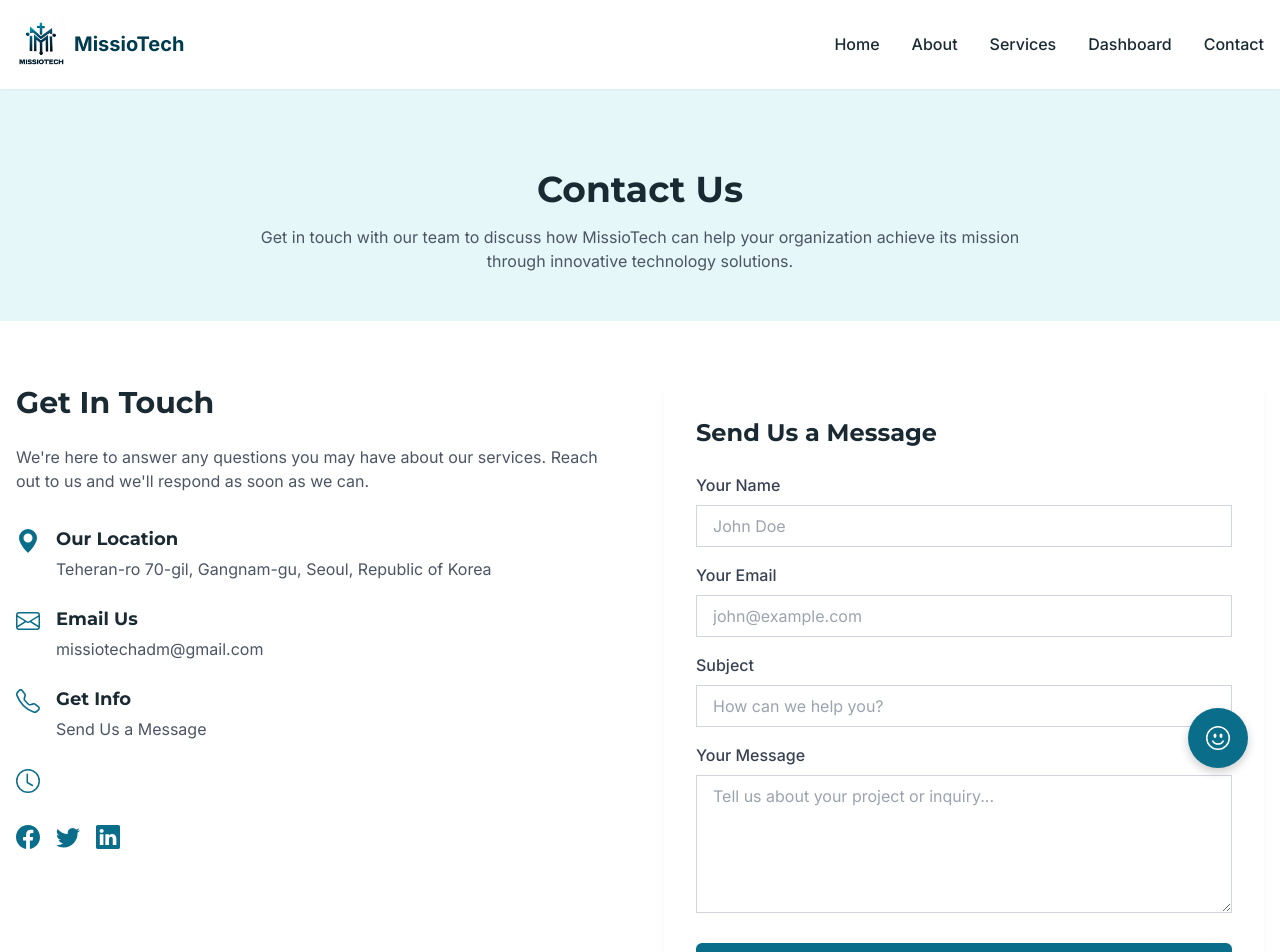
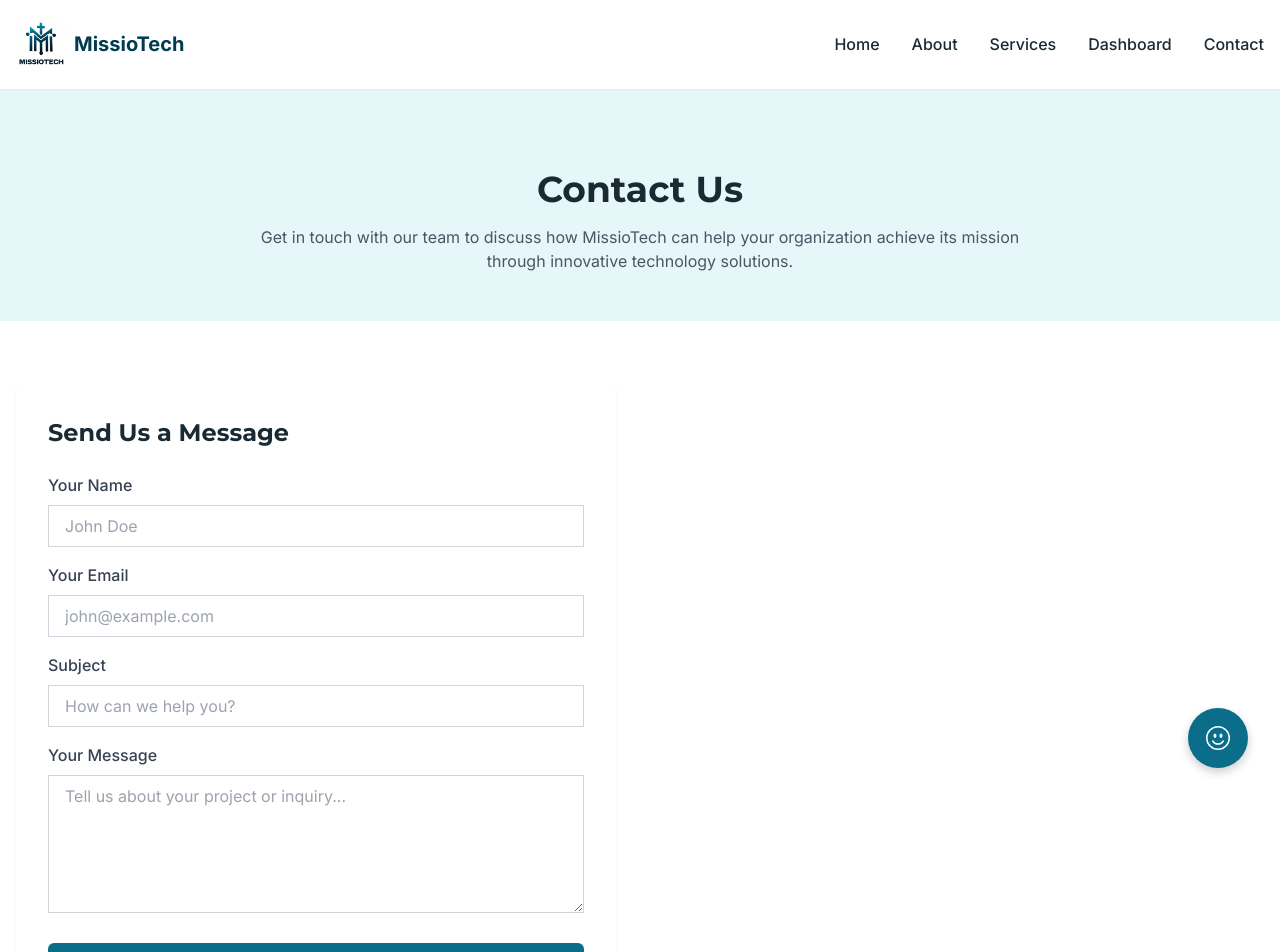
Before and after one commit to Korsa1/missiotech-web, a Next.js app: page /contact in a window 1280 px wide. Shown: the top 952 px of the page. Built offline with nearby package versions, Linux system fonts and the light colour scheme.

Commit message:
fix: contact page

```diff
--- a/src/app/contact/page.tsx
+++ b/src/app/contact/page.tsx
@@ -20,88 +20,14 @@ const ContactPage = () => {
       <section className="py-16">
         <div className="container mx-auto px-4">
           <div className="grid grid-cols-1 md:grid-cols-2 gap-12">
-            <div>
-              <h2 className="text-3xl font-bold mb-6">Get In Touch</h2>
-              <p className="text-gray-600 mb-8">
-                We're here to answer any questions you may have about our services. Reach out to us and we'll respond as soon as we can.
-              </p>
-
-              <div className="space-y-6">
-                <div className="flex items-start">
-                  <div className="text-[#0A6E8A] mr-4 mt-1">
-                    <svg xmlns="http://www.w3.org/2000/svg" width="24" height="24" fill="currentColor" viewBox="0 0 16 16">
-                      <path d="M8 16s6-5.686 6-10A6 6 0 0 0 2 6c0 4.314 6 10 6 10zm0-7a3 3 0 1 1 0-6 3 3 0 0 1 0 6z"/>
-                    </svg>
-                  </div>
-                  <div>
-                    <h3 className="font-bold text-lg mb-1">Our Location</h3>
-                    <p className="text-gray-600">Teheran-ro 70-gil, Gangnam-gu, Seoul, Republic of Korea</p>
-                  </div>
-                </div>
-
-                <div className="flex items-start">
-                  <div className="text-[#0A6E8A] mr-4 mt-1">
-                    <svg xmlns="http://www.w3.org/2000/svg" width="24" height="24" fill="currentColor" viewBox="0 0 16 16">
-                      <path d="M0 4a2 2 0 0 1 2-2h12a2 2 0 0 1 2 2v8a2 2 0 0 1-2 2H2a2 2 0 0 1-2-2V4Zm2-1a1 1 0 0 0-1 1v.217l7 4.2 7-4.2V4a1 1 0 0 0-1-1H2Zm13 2.383-4.708 2.825L15 11.105V5.383Zm-.034 6.876-5.64-3.471L8 9.583l-1.326-.795-5.64 3.47A1 1 0 0 0 2 13h12a1 1 0 0 0 .966-.741ZM1 11.105l4.708-2.897L1 5.383v5.722Z"/>
-                    </svg>
-                  </div>
-                  <div>
-                    <h3 className="font-bold text-lg mb-1">Email Us</h3>
-                    <p className="text-gray-600">missiotechadm@gmail.com</p>
-                  </div>
-                </div>
-
-                <div className="flex items-start">
-                  <div className="text-[#0A6E8A] mr-4 mt-1">
-                    <svg xmlns="http://www.w3.org/2000/svg" width="24" height="24" fill="currentColor" viewBox="0 0 16 16">
-                      <path d="M3.654 1.328a.678.678 0 0 0-1.015-.063L1.605 2.3c-.483.484-.661 1.169-.45 1.77a17.568 17.568 0 0 0 4.168 6.608 17.569 17.569 0 0 0 6.608 4.168c.601.211 1.286.033 1.77-.45l1.034-1.034a.678.678 0 0 0-.063-1.015l-2.307-1.794a.678.678 0 0 0-.58-.122l-2.19.547a1.745 1.745 0 0 1-1.657-.459L5.482 8.062a1.745 1.745 0 0 1-.46-1.657l.548-2.19a.678.678 0 0 0-.122-.58L3.654 1.328zM1.884.511a1.745 1.745 0 0 1 2.612.163L6.29 2.98c.329.423.445.974.315 1.494l-.547 2.19a.678.678 0 0 0 .178.643l2.457 2.457a.678.678 0 0 0 .644.178l2.189-.547a1.745 1.745 0 0 1 1.494.315l2.306 1.794c.829.645.905 1.87.163 2.611l-1.034 1.034c-.74.74-1.846 1.065-2.877.702a18.634 18.634 0 0 1-7.01-4.42 18.634 18.634 0 0 1-4.42-7.009c-.362-1.03-.037-2.137.703-2.877L1.885.511z"/>
-                    </svg>
-                  </div>
-                  <div>
-                    <h3 className="font-bold text-lg mb-1">Get Info</h3>
-                    <p className="text-gray-600">Send Us a Message</p>
-                  </div>
-                </div>
-
-                <div className="flex items-start">
-                  <div className="text-[#0A6E8A] mr-4 mt-1">
-                    <svg xmlns="http://www.w3.org/2000/svg" width="24" height="24" fill="currentColor" viewBox="0 0 16 16">
-                      <path d="M8 3.5a.5.5 0 0 0-1 0V9a.5.5 0 0 0 .252.434l3.5 2a.5.5 0 0 0 .496-.868L8 8.71V3.5z"/>
-                      <path d="M8 16A8 8 0 1 0 8 0a8 8 0 0 0 0 16zm7-8A7 7 0 1 1 1 8a7 7 0 0 1 14 0z"/>
-                    </svg>
-                  </div>
-                  <div>
-                    <h3 className="font-bold text-lg mb-1"></h3>
-                    <p className="text-gray-600"></p>
-                    <p className="text-gray-600"></p>
-                  </div>
-                </div>
-              </div>
-
-              <div className="mt-8">
-                <h3 className="font-bold text-lg mb-4"></h3>
-                <div className="flex space-x-4">
-                  <a href="#" className="text-[#0A6E8A] hover:text-[#003B4F] transition-colors">
-                    <svg xmlns="http://www.w3.org/2000/svg" width="24" height="24" fill="currentColor" viewBox="0 0 16 16">
-                      <path d="M16 8.049c0-4.446-3.582-8.05-8-8.05C3.58 0-.002 3.603-.002 8.05c0 4.017 2.926 7.347 6.75 7.951v-5.625h-2.03V8.05H6.75V6.275c0-2.017 1.195-3.131 3.022-3.131.876 0 1.791.157 1.791.157v1.98h-1.009c-.993 0-1.303.621-1.303 1.258v1.51h2.218l-.354 2.326H9.25V16c3.824-.604 6.75-3.934 6.75-7.951z"/>
-                    </svg>
-                  </a>
-                  <a href="#" className="text-[#0A6E8A] hover:text-[#003B4F] transition-colors">
-                    <svg xmlns="http://www.w3.org/2000/svg" width="24" height="24" fill="currentColor" viewBox="0 0 16 16">
-                      <path d="M5.026 15c6.038 0 9.341-5.003 9.341-9.334 0-.14 0-.282-.006-.422A6.685 6.685 0 0 0 16 3.542a6.658 6.658 0 0 1-1.889.518 3.301 3.301 0 0 0 1.447-1.817 6.533 6.533 0 0 1-2.087.793A3.286 3.286 0 0 0 7.875 6.03a9.325 9.325 0 0 1-6.767-3.429 3.289 3.289 0 0 0 1.018 4.382A3.323 3.323 0 0 1 .64 6.575v.045a3.288 3.288 0 0 0 2.632 3.218 3.203 3.203 0 0 1-.865.115 3.23 3.23 0 0 1-.614-.057 3.283 3.283 0 0 0 3.067 2.277A6.588 6.588 0 0 1 .78 13.58a6.32 6.32 0 0 1-.78-.045A9.344 9.344 0 0 0 5.026 15z"/>
-                    </svg>
-                  </a>
-                  <a href="#" className="text-[#0A6E8A] hover:text-[#003B4F] transition-colors">
-                    <svg xmlns="http://www.w3.org/2000/svg" width="24" height="24" fill="currentColor" viewBox="0 0 16 16">
-                      <path d="M0 1.146C0 .513.526 0 1.175 0h13.65C15.474 0 16 .513 16 1.146v13.708c0 .633-.526 1.146-1.175 1.146H1.175C.526 16 0 15.487 0 14.854V1.146zm4.943 12.248V6.169H2.542v7.225h2.401zm-1.2-8.212c.837 0 1.358-.554 1.358-1.248-.015-.709-.52-1.248-1.342-1.248-.822 0-1.359.54-1.359 1.248 0 .694.521 1.248 1.327 1.248h.016zm4.908 8.212V9.359c0-.216.016-.432.08-.586.173-.431.568-.878 1.232-.878.869 0 1.216.662 1.216 1.634v3.865h2.401V9.25c0-2.22-1.184-3.252-2.764-3.252-1.274 0-1.845.7-2.165 1.193v.025h-.016a5.54 5.54 0 0 1 .016-.025V6.169h-2.4c.03.678 0 7.225 0 7.225h2.4z"/>
-                    </svg>
-                  </a>
-                </div>
-              </div>
-            </div>
+            {/* Contact Info (좌측) 그대로 유지 */}
 
             <div>
-              <form className="card p-8">
+              <form
+                action="https://formspree.io/f/meogvobo"
+                method="POST"
+                className="card p-8"
+              >
                 <h3 className="text-2xl font-bold mb-6">Send Us a Message</h3>
 
                 <div className="mb-4">
@@ -109,8 +35,10 @@ const ContactPage = () => {
                   <input
                     type="text"
                     id="name"
+                    name="name"
                     className="w-full px-4 py-2 border border-gray-300 rounded-md focus:outline-none focus:ring-2 focus:ring-[#0A6E8A]"
                     placeholder="John Doe"
+                    required
                   />
                 </div>
 
@@ -119,8 +47,10 @@ const ContactPage = () => {
                   <input
                     type="email"
                     id="email"
+                    name="email"
                     className="w-full px-4 py-2 border border-gray-300 rounded-md focus:outline-none focus:ring-2 focus:ring-[#0A6E8A]"
                     placeholder="john@example.com"
+                    required
                   />
                 </div>
 
@@ -129,6 +59,7 @@ const ContactPage = () => {
                   <input
                     type="text"
                     id="subject"
+                    name="subject"
                     className="w-full px-4 py-2 border border-gray-300 rounded-md focus:outline-none focus:ring-2 focus:ring-[#0A6E8A]"
                     placeholder="How can we help you?"
                   />
@@ -138,9 +69,11 @@ const ContactPage = () => {
                   <label htmlFor="message" className="block text-gray-700 font-medium mb-2">Your Message</label>
                   <textarea
                     id="message"
+                    name="message"
                     rows={5}
                     className="w-full px-4 py-2 border border-gray-300 rounded-md focus:outline-none focus:ring-2 focus:ring-[#0A6E8A]"
                     placeholder="Tell us about your project or inquiry..."
+                    required
                   ></textarea>
                 </div>
 
```
